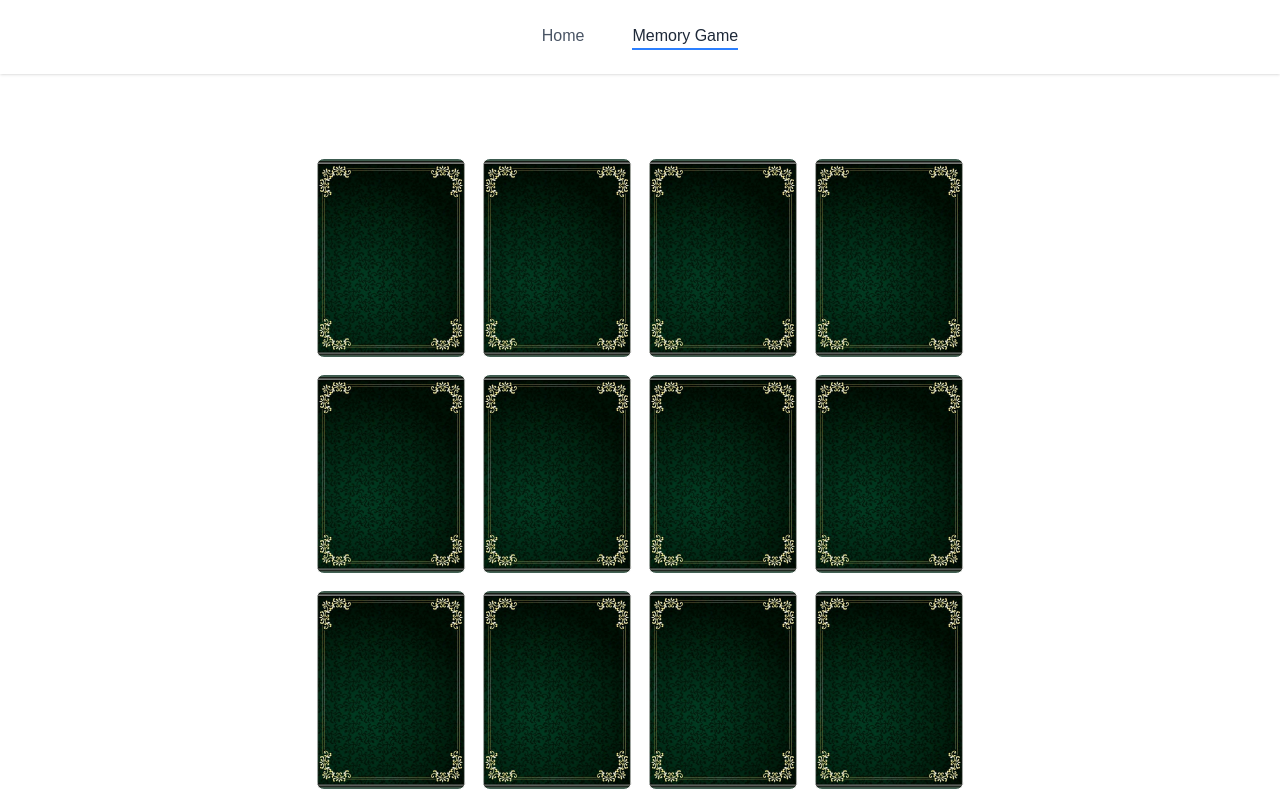
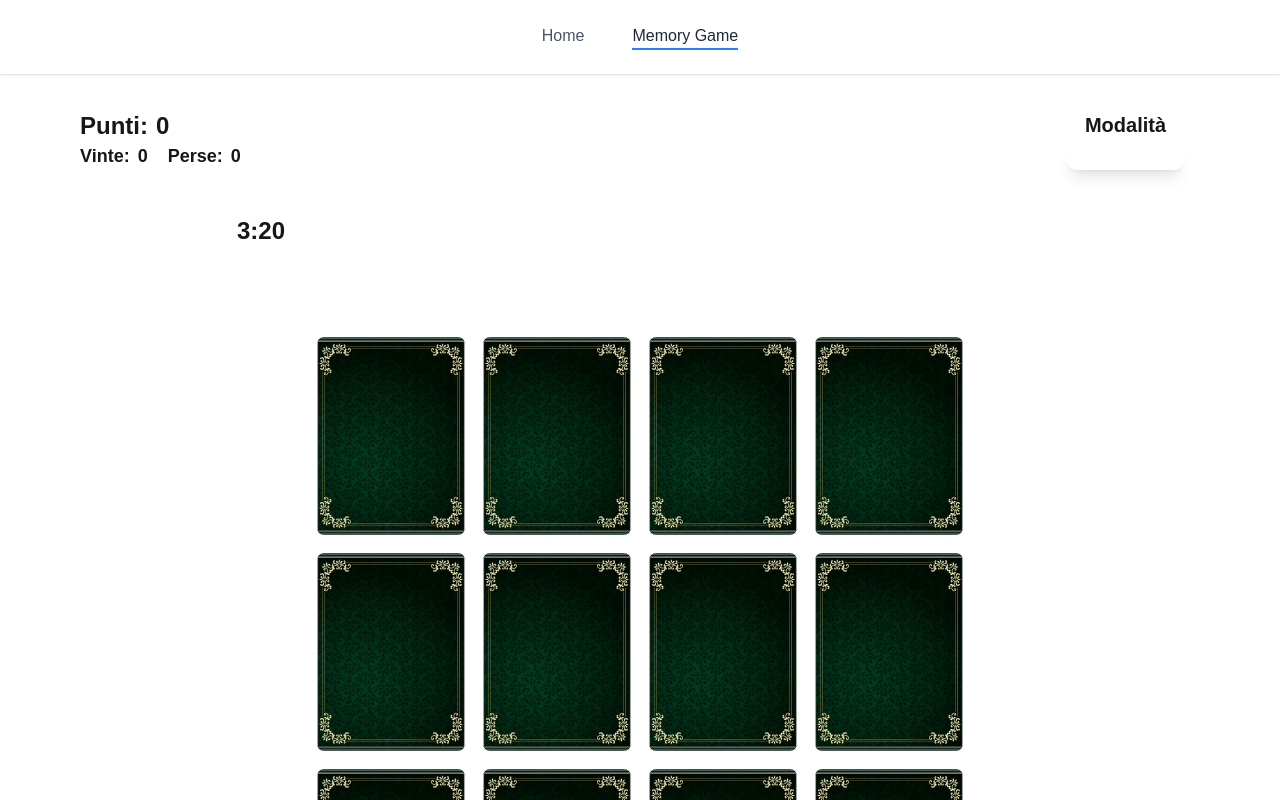
Before and after one commit to StefanoDaniello/prova-zustand, a Next.js app: page /memory-game in a window 1280 px wide. Shown: the top 800 px of the page. Built offline with nearby package versions, Linux system fonts and the light colour scheme.

Commit message:
add grafic

```diff
--- a/src/app/globals.css
+++ b/src/app/globals.css
@@ -14,16 +14,25 @@
 
 @media (prefers-color-scheme: dark) {
   :root {
-    --background: #0a0a0a;
+    --background: #121924;
     --foreground: #ededed;
+    --card-dark-green: #002a0c; /* Verde scuro predominante */
+    --card-dark-green-light-fade: #006335; /* Verde più chiaro per la sfumatura */
+    --card-gold: #ffb300; /* Oro base */
+    --card-gold-light: #e0d080; /* Oro più chiaro per highlight */
+    --card-border-black: #0d0d0d; /* Nero quasi totale per il bordo */
+    --card-border-highlight: #d0d0d0; /* Grigio chiaro per il riflesso del bordo */
+    --card-inner-border-light: #e8e8e8; /* Bordo interno sottile */
   }
 }
 
 body {
-  background: var(--background);
+  background-color: var(--background);
   color: var(--foreground);
   font-family: Arial, Helvetica, sans-serif;
 }
+
+/* Card (nessuna modifica qui, è già a posto) */
 .perspective {
   perspective: 1000px;
 }
@@ -39,3 +48,48 @@ body {
 .rotate-y-180 {
   transform: rotateY(180deg);
 }
+
+/* ------------------------------------- */
+/* Status Bar - Adattata ai colori della card */
+/* ------------------------------------- */
+
+.status-bar {
+  display: flex;
+  gap: 10px;
+  padding: 20px;
+  border-radius: 10px;
+  justify-content: center;
+  align-items: center;
+}
+
+.status-indicator {
+  width: 65px;
+  height: 50px;
+  border-radius: 30px;
+  border: 4px solid var(--card-gold);
+  box-shadow: inset 0 0 0 2px var(--card-inner-border-light);
+  box-sizing: border-box;
+  display: flex;
+  justify-content: center;
+  align-items: center;
+  background-color: transparent;
+}
+
+.status-indicator.filled {
+  background: linear-gradient(
+    to bottom,
+    var(--card-dark-green-light-fade),
+    var(--card-dark-green)
+  );
+  border: 4px solid var(--card-gold);
+  /* Modifichiamo le ombre per replicare l'effetto 3D della card */
+  box-shadow: inset 0 0 0 2px var(--card-inner-border-light),
+    /* Bordo interno chiaro dalla card */ inset 0 4px 6px rgba(0, 0, 0, 0.4),
+    /* Ombra interna per profondità */ 0 2px 8px rgba(0, 0, 0, 0.5); /* Ombra esterna più pronunciata */
+}
+
+.timer {
+  filter: brightness(0) saturate(100%) invert(99%) sepia(0%) saturate(7500%)
+    hue-rotate(185deg) brightness(101%) contrast(104%);
+  width: 30px;
+}
--- a/src/app/memory-game/page.tsx
+++ b/src/app/memory-game/page.tsx
@@ -5,10 +5,40 @@ import { useEffect, ElementType } from "react";
 import { useMemoryGameStore } from "../zustand-state/memory-game-store";
 
 export default function MemoryGame() {
+  type ModalityOption = {
+    name: "easy" | "medium" | "hard" | "impossible";
+    isActive: boolean;
+  };
+
+  type MatchStatusOption = {
+    name: "win" | "lose" | "progress";
+    isActive: boolean;
+  };
+
+  const Modalities: ModalityOption[] = [
+    { name: "easy", isActive: false },
+    { name: "medium", isActive: false },
+    { name: "hard", isActive: false },
+    { name: "impossible", isActive: false },
+  ];
+
+  const MatchStatuses: MatchStatusOption[] = [
+    { name: "progress", isActive: false },
+    { name: "win", isActive: false },
+    { name: "lose", isActive: false },
+  ];
+
   const shuffledIcons = useMemoryGameStore((state) => state.shuffledIcons);
   const setShuffledIcons = useMemoryGameStore(
     (state) => state.setShuffledIcons
   );
+
+  const point = useMemoryGameStore((state) => state.point);
+  const win = useMemoryGameStore((state) => state.win);
+  const lose = useMemoryGameStore((state) => state.lose);
+  const time = useMemoryGameStore((state) => state.time);
+  const modality = useMemoryGameStore((state) => state.modality);
+  const matchStatus = useMemoryGameStore((state) => state.modality);
 
   useEffect(() => {
     if (shuffledIcons.length === 0) {
@@ -17,7 +47,71 @@ export default function MemoryGame() {
   }, [shuffledIcons, setShuffledIcons]);
 
   return (
-    <div className="flex justify-center items-center h-screen">
+    <div className="max-w-6xl m-auto mt-5">
+      <div className="flex justify-between items-center gap-4 p-4 w-full flex-wrap">
+        <div className="flex-col items-center">
+          <div className="flex items-center gap-2 text-2xl font-bold text-primary">
+            <h4>Punti:</h4>
+            <span>{point}</span>
+          </div>
+          <div className="flex items-center gap-5">
+            <div className="flex items-center gap-2 text-lg font-semibold ">
+              <h4>Vinte:</h4>
+              <span>{win}</span>
+            </div>
+            <div className="flex items-center gap-2 text-lg font-semibold ">
+              <h4>Perse:</h4>
+              <span>{lose}</span>
+            </div>
+          </div>
+        </div>
+
+        <div className="flex justify-end  pr-4">
+          <div className="flex flex-col items-center gap-2">
+            <h4 className="text-xl font-bold text-primary">Modalità</h4>
+            <select
+              className="select px-2 rounded-full shadow-lg border-white border-2 text-white bg-transparent"
+              aria-label="Selezione Modalità"
+              // onChange={(e) => handleModalityChange(e.target.value)}
+              // value={modality}
+            >
+              {Modalities.map((m) => (
+                <option
+                  key={m.name}
+                  value={m.name}
+                  className="bg-neutral text-white"
+                >
+                  {m.name.charAt(0).toUpperCase() + m.name.slice(1)}
+                </option>
+              ))}
+            </select>
+          </div>
+        </div>
+      </div>
+
+      <div
+        className="w-full flex justify-center items-center gap-5"
+        id="status-bar"
+      >
+        <div className="flex justify-center items-center gap-3 text-2xl font-bold text-primary">
+          <img src="./timer.png" alt="Timer" className="timer" />
+          <h4>{time}</h4>
+        </div>
+        <div className="status-bar">
+          <div className="status-indicator filled"></div>
+          <div className="status-indicator filled"></div>
+          <div className="status-indicator filled"></div>
+          <div className="status-indicator filled"></div>
+          <div className="status-indicator filled"></div>
+          <div className="status-indicator filled"></div>
+          <div className="status-indicator filled"></div>
+          <div className="status-indicator"></div>{" "}
+          <div className="status-indicator"></div>{" "}
+          <div className="status-indicator"></div>{" "}
+        </div>
+      </div>
+
+      <div className="flex justify-center items-center p-5 mt-10">
         <div className="grid grid-cols-4 gap-4">
           {shuffledIcons.map((icon) => (
             <Card
@@ -28,6 +122,7 @@ export default function MemoryGame() {
               flipped={icon.flipped}
             />
           ))}
+        </div>
       </div>
     </div>
   );
--- a/src/app/zustand-state/memory-game-store.ts
+++ b/src/app/zustand-state/memory-game-store.ts
@@ -1,5 +1,5 @@
 import { create } from "zustand";
-import { ReactNode, ElementType } from "react";
+import { ReactNode, ElementType, JSX } from "react";
 import {
   Heart,
   Star,
@@ -15,9 +15,24 @@ import {
   Rocket,
   BowArrow,
   Sword,
+  Flame,
+  Ghost,
+  Gift,
+  Hand,
+  Headphones,
+  Key,
+  Leaf,
+  Lock,
+  Magnet,
+  Map,
+  Palette,
+  Paperclip,
+  Shield,
+  ShoppingCart,
+  ThumbsUp,
+  Watch,
 } from "lucide-react";
 
-// Array base di icone
 const baseIcons: IconItem[] = [
   { id: 1, name: "heart", icon: Heart, flipped: false, matched: false },
   { id: 2, name: "star", icon: Star, flipped: false, matched: false },
@@ -33,6 +48,40 @@ const baseIcons: IconItem[] = [
   { id: 12, name: "rocket", icon: Rocket, flipped: false, matched: false },
   { id: 13, name: "bow-arrow", icon: BowArrow, flipped: false, matched: false },
   { id: 14, name: "sword", icon: Sword, flipped: false, matched: false },
+  { id: 15, name: "flame", icon: Flame, flipped: false, matched: false },
+  { id: 16, name: "ghost", icon: Ghost, flipped: false, matched: false },
+  { id: 17, name: "gift", icon: Gift, flipped: false, matched: false },
+  { id: 18, name: "hand", icon: Hand, flipped: false, matched: false },
+  {
+    id: 19,
+    name: "headphones",
+    icon: Headphones,
+    flipped: false,
+    matched: false,
+  },
+  { id: 20, name: "key", icon: Key, flipped: false, matched: false },
+  { id: 21, name: "leaf", icon: Leaf, flipped: false, matched: false },
+  { id: 22, name: "lock", icon: Lock, flipped: false, matched: false },
+  { id: 23, name: "magnet", icon: Magnet, flipped: false, matched: false },
+  { id: 24, name: "map", icon: Map, flipped: false, matched: false },
+  { id: 25, name: "palette", icon: Palette, flipped: false, matched: false },
+  {
+    id: 26,
+    name: "paperclip",
+    icon: Paperclip,
+    flipped: false,
+    matched: false,
+  },
+  { id: 27, name: "shield", icon: Shield, flipped: false, matched: false },
+  {
+    id: 28,
+    name: "shopping-cart",
+    icon: ShoppingCart,
+    flipped: false,
+    matched: false,
+  },
+  { id: 29, name: "thumbs-up", icon: ThumbsUp, flipped: false, matched: false },
+  { id: 30, name: "watch", icon: Watch, flipped: false, matched: false },
 ];
 
 type IconItem = {
@@ -43,12 +92,15 @@ type IconItem = {
   matched: boolean;
 };
 
-const enum Modality {
-  easy = "easy",
-  medium = "medium",
-  hard = "hard",
-  impossible = "impossible",
-}
+type ModalityOption = {
+  name: "easy" | "medium" | "hard" | "impossible";
+  isActive: boolean;
+};
+
+type MatchStatusOption = {
+  name: "win" | "lose" | "progress";
+  isActive: boolean;
+};
 
 type MemoryGameStore = {
   shuffledIcons: IconItem[];
@@ -58,11 +110,15 @@ type MemoryGameStore = {
   checkMatchCard: () => void; // Controlla se le due carte girate corrispondono
   canFlip: boolean;
   reShuffleBoard: () => void;
+
   point: number;
   win: number;
   lose: number;
-  time: number;
-  modality: Modality;
+  time: string;
+  matchStatus: MatchStatusOption;
+  setMatchStatus: () => void;
+  modality: ModalityOption;
+  setModality: () => void;
 };
 
 // Funzione per mischiare un array
@@ -78,8 +134,12 @@ export const useMemoryGameStore = create<MemoryGameStore>((set, get) => ({
   point: 0,
   win: 0,
   lose: 0,
-  time: 0,
-  modality: Modality.easy,
+  time: "3:20",
+  modality: { name: "easy", isActive: false },
+  matchStatus: { name: "progress", isActive: false },
+
+  setMatchStatus: () => {},
+  setModality: () => {},
 
   setShuffledIcons: () => {
     const selected = shuffle(baseIcons).slice(0, 6);
@@ -155,7 +215,7 @@ export const useMemoryGameStore = create<MemoryGameStore>((set, get) => ({
   },
 
   checkMatchCard: () => {
-    const { flippedCardsInTurn, reShuffleBoard } = get();
+    const { flippedCardsInTurn, reShuffleBoard, shuffledIcons } = get();
 
     if (flippedCardsInTurn.length !== 2) {
       console.error(
@@ -190,9 +250,33 @@ export const useMemoryGameStore = create<MemoryGameStore>((set, get) => ({
       }));
       console.log(`Nessuna corrispondenza: ${card1.name} vs ${card2.name}`);
     }
-    setTimeout(() => {
-      reShuffleBoard();
-    }, 500); // Ritardo di 0.5 secondo per l'effetto visivo
+
+    // Step 2: Ottieni lo stato aggiornato dopo il primo 'set'
+    // Questo è importante per avere la visione più recente delle carte abbinate
+    const currentShuffledIconsAfterFlip = get().shuffledIcons;
+    const unmatchedCards = currentShuffledIconsAfterFlip.filter(
+      (card) => !card.matched
+    );
+
+    // Step 3: Controlla se rimangono esattamente 2 carte non abbinate
+    if (unmatchedCards.length === 2) {
+      console.log(
+        "Rimanenti solo 2 carte non abbinate. Le abbino automaticamente."
+      );
+      // Forza l'abbinamento e la visualizzazione delle ultime due carte
+      set((state) => ({
+        shuffledIcons: state.shuffledIcons.map((card) =>
+          // Se la carta non è ancora abbinata, la flippa e la marca come abbinata
+          !card.matched ? { ...card, flipped: true, matched: true } : card
+        ),
+        // Non è necessario toccare flippedCardsInTurn o canFlip qui,
+        // sono già stati gestiti dal set precedente e il gioco è quasi finito.
+      }));
+    } else {
+      setTimeout(() => {
+        reShuffleBoard();
+      }, 500); // Ritardo di 0.5 secondo per l'effetto visivo
+    }
   },
 
   reShuffleBoard: () => {
```
Also changed, not shown: public/timer.png (added). Lines whose indentation alone changed are shown as unchanged.
